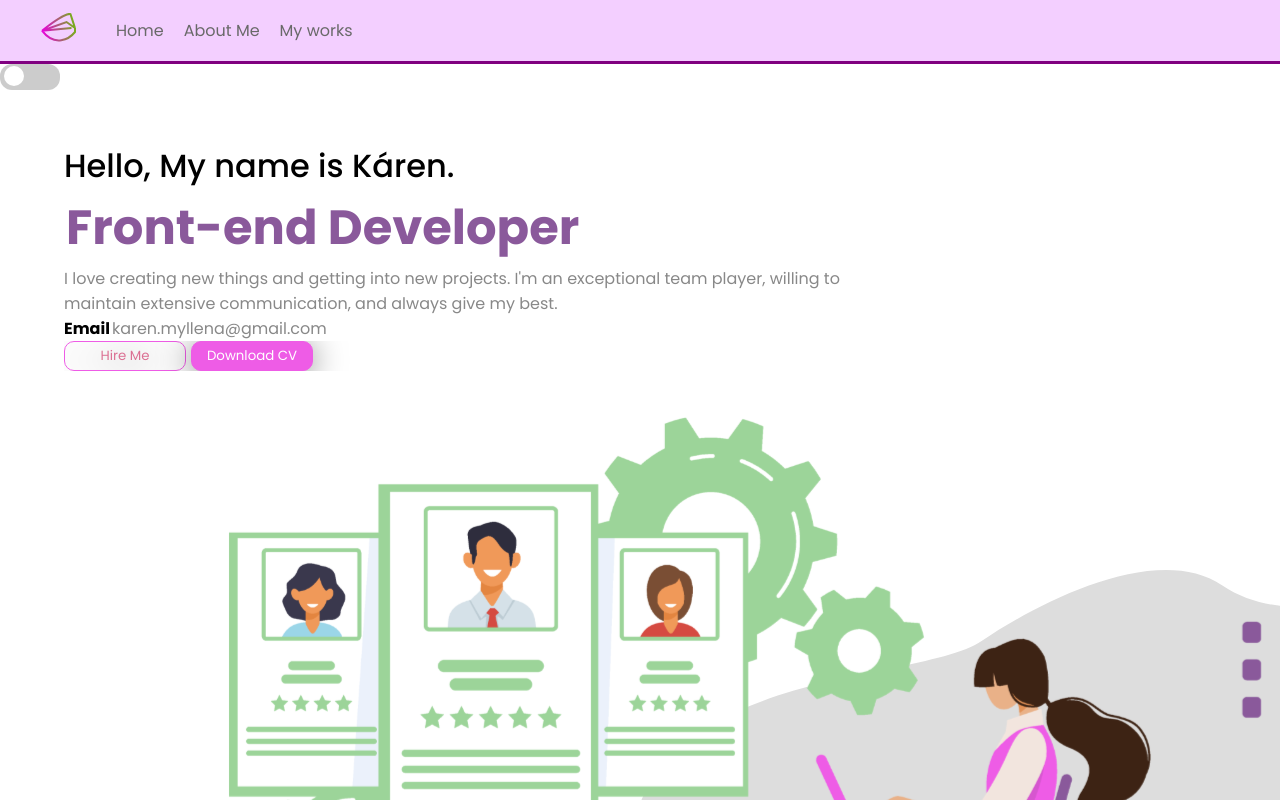
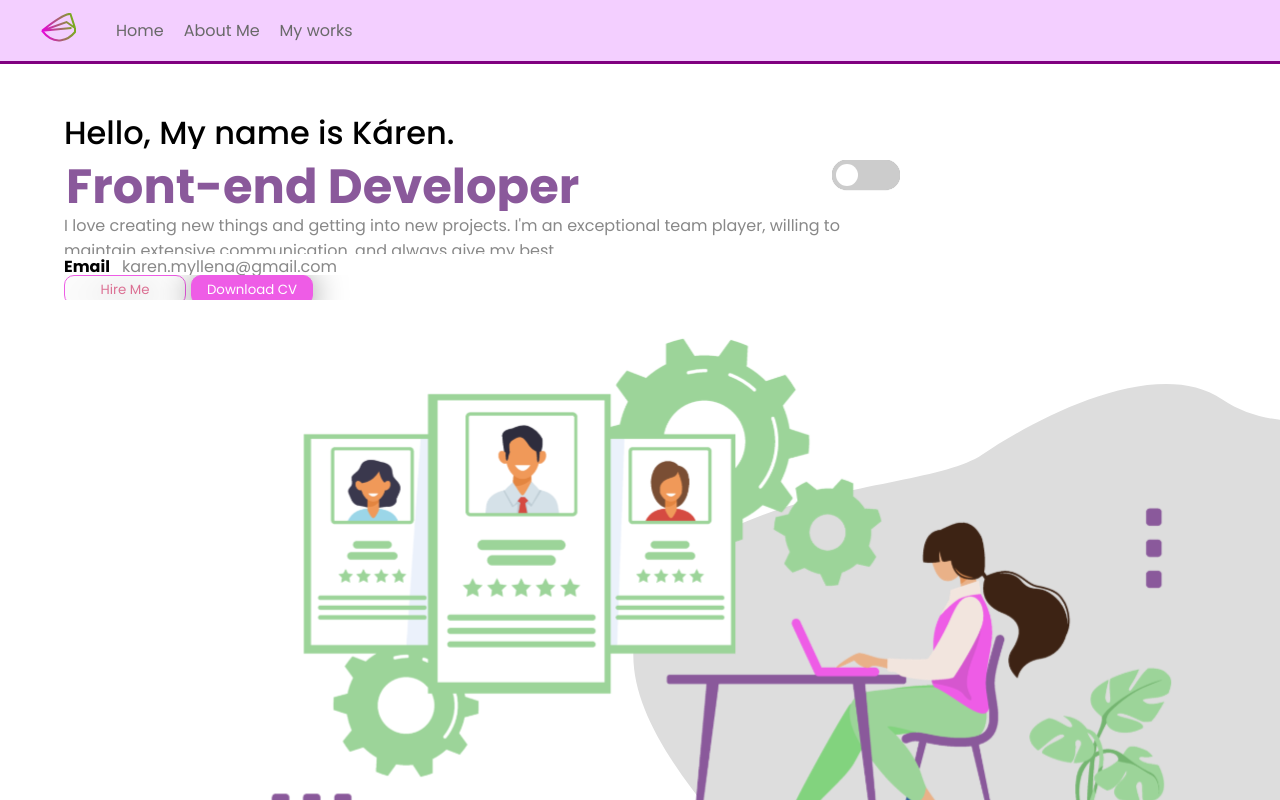
Before and after one commit to karenmscg/Portif-lio, a React (Create React App) app: page / in a window 1280 px wide. Shown: the top 800 px of the page. Built offline with nearby package versions, Linux system fonts and the light colour scheme.

Commit message:
css fixes

```diff
--- a/src/App.js
+++ b/src/App.js
@@ -4,7 +4,7 @@ import { useState } from "react";
 import { ThemeProvider } from "styled-components";
 import { lightTheme, darkTheme } from "./components/DarkMode";
 import { ThemeChanger } from "./components/DarkMode/ThemeStyles";
-import {SwitchContainer, Input, Slider } from './components/Switch/Switch'
+import {SwitchContainer, Input, Slider, SwitchPosition } from './components/Switch/Switch'
 import Home from "./components/Pages/Home";
 import About from "./components/Pages/About";
 import Works from "./components/Pages/Works";
@@ -23,10 +23,11 @@ function App() {
     <GlobalStyle />
     <ThemeChanger>
       <Navbar />
+      <SwitchPosition>
       <SwitchContainer>
         <Input type="checkbox" onChange={() => themeToggler()} />
         <Slider />
-      </SwitchContainer>
+      </SwitchContainer></SwitchPosition>
       <Switch>
         <Route path="/" exact component={Home} />
         <Route path="/about" exact component={About} />
--- a/src/components/HeroSection/HeroSection.js
+++ b/src/components/HeroSection/HeroSection.js
@@ -3,8 +3,10 @@ import vector from "../../Images/Vector.svg";
 
 export const HeroContainer = styled.div`
   padding-left: 5%;
+  height: 100vh;
   display: flex;
   flex-direction: column;
+  justify-content: space-between;
   margin-bottom: 3px;
   background-image: url(${vector});
   background-repeat: no-repeat;
@@ -12,7 +14,11 @@ export const HeroContainer = styled.div`
   background-position-y: 100%;
 `;
 
-export const ButtonContainer = styled.div``;
+export const ButtonContainer = styled.div`
+display:flex;
+flex-wrap: wrap;
+`;
+
 
 export const Button = styled.button`
   background: ${(props) => (props.primary ? "#EE5CE6" : "transparent")};
@@ -43,9 +49,9 @@ export const P = styled.p`
   color: #888888;
 `;
 
-export const H4 = styled.h4 `
- margin-right: 2px;
-`
+export const H4 = styled.h4`
+  margin-right: 1%;
+`;
 
 export const H1 = styled.h1`
   font-size: 48px;
@@ -62,9 +68,8 @@ export const H2 = styled.h2`
   font-weight: 500;
 `;
 
-export const EmailContainer = styled.div `
+export const EmailContainer = styled.div`
   display: flex;
   align-items: center;
-
-
-`
+  flex-wrap: wrap;
+`;
--- a/src/components/HeroSection/index.js
+++ b/src/components/HeroSection/index.js
@@ -6,8 +6,9 @@ import {
   H2,
   HeroContainer,
   Img,
-  P, H4,
-  EmailContainer
+  P,
+  H4,
+  EmailContainer,
 } from "./HeroSection";
 import imageWork from "../../Images/work_area.svg";
 
@@ -30,7 +31,7 @@ const HeroSection = () => {
           <Button>Hire Me</Button>
           <Button primary>Download CV</Button>
         </ButtonContainer>
-        <Img src={imageWork} />
+        <Img src={imageWork} alt="Woman working with a computer" />
       </HeroContainer>
     </div>
   );
--- a/src/components/Menu/Menu.js
+++ b/src/components/Menu/Menu.js
@@ -61,18 +61,21 @@ export const NavLinks = styled(Link)`
   margin-top: 20px;
   margin-right: 20px;
 
+
   &:hover {
-    text-decoration: underline;
-    color: purple;
+    border-bottom: purple;
+    color: white;
     font-weight: bold;
   }
 
   @media screen and (max-width: 780px) {
-    display: table;
+    display: flex;
     color: white;
+    align-items: center;
+    justify-content: center;
 
     &:hover {
-      color: blue;
+      transform: scale(1.3);
     }
   }
 `;
--- a/src/components/Menu/index.js
+++ b/src/components/Menu/index.js
@@ -18,7 +18,7 @@ const Navbar = () => {
 
   return (
     <Menu>
-      <Link to="/">
+      <Link to="/" onClick={closeMenu}>
         <img src={logo} />
       </Link>
       <MobileIcon onClick={menuToggle}>
--- a/src/components/Switch/Switch.js
+++ b/src/components/Switch/Switch.js
@@ -1,11 +1,21 @@
 import styled from "styled-components";
+
+export const SwitchPosition = styled.div`
+  left: 65%;
+  position: fixed;
+  top: 20%;
+  display: sticky;
+
+`;
 
 export const SwitchContainer = styled.label`
   position: relative;
-  width: 60px;
-  height: 26px;
+  width: 68px;
+  height: 30px;
   display: inline-block;
-  border-radius: 12px;
+  box-shadow: 0px 0px 1px rgba(0, 0, 0, 0.25), 0px 0px 1px rgba(0, 0, 0, 0.25),
+    inset 0px 0px 3px rgba(0, 0, 0, 0.25), inset 0px 0px 3px rgba(0, 0, 0, 0.25);
+  border-radius: 38px;
 `;
 
 export const Slider = styled.span`
@@ -20,12 +30,11 @@ export const Slider = styled.span`
   background-color: #ccc;
   transition: 0.4s;
 
-
-  &:before{
+  &:before {
     position: absolute;
     content: "";
-      height: 20px;
-      width: 20px;
+    height: 22px;
+    width: 22px;
     left: 4px;
     right: 4px;
     bottom: 4px;
@@ -43,7 +52,7 @@ export const Input = styled.input`
     background-color: purple;
 
     &:before {
-          left: 27px;
+      left: 40px;
       transition: 0.2s;
     }
   }
```
Lines whose indentation alone changed are shown as unchanged.
